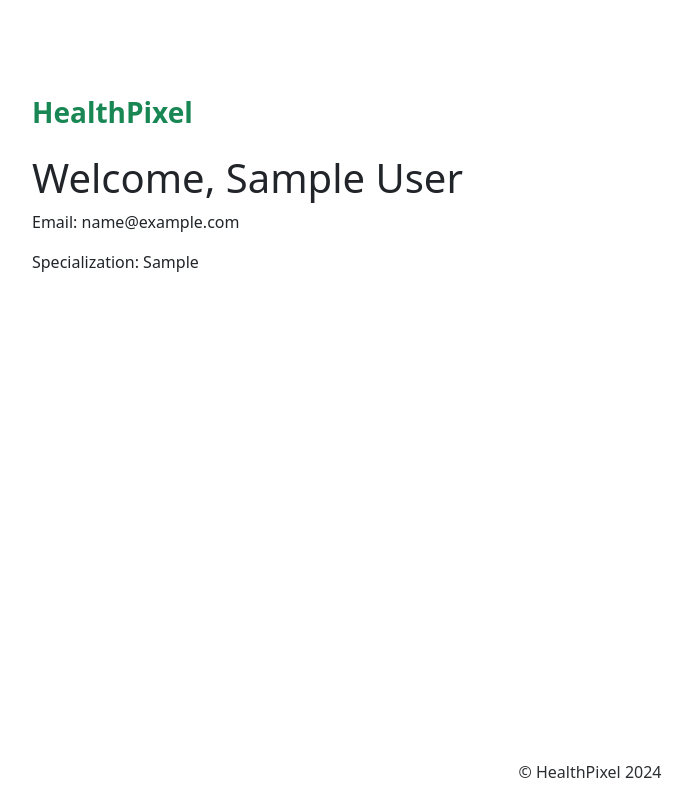
After one commit to HealthPixel/healthpixel, a Flask app: page /dashboard/1 in a window 1280 px wide. The commit adds this page. Shown: the whole page, without its empty margins (50-743 px from the left). Run offline with Flask 3, Linux system fonts and the light colour scheme; a user stored in the database is signed in; tables that the repository leaves empty hold one stand-in row (values such as "Sample post").

Commit message:
Login and Registration Authentication Done

```diff
--- a/api/app.py
+++ b/api/app.py
@@ -7,10 +7,20 @@ from os import getenv
 from flask import Flask, request, render_template, redirect, url_for, flash
 from api.auth import auth
 import secrets
+from flask_login import LoginManager
+from models.doctor import Doctor
 
 
 app = Flask(__name__)
 app.secret_key = secrets.token_hex(16)
+
+login_manager = LoginManager()
+login_manager.init_app(app)
+login_manager.login_view = 'auth.login'
+
+@login_manager.user_loader
+def load_user(id):
+    return storage._DBStorage__session.query(Doctor).get(id)
 
 app.register_blueprint(auth)
 
--- a/api/auth.py
+++ b/api/auth.py
@@ -5,6 +5,9 @@ Creates a new User and Integrates with Backend Database
 from models import storage
 from models.doctor import Doctor
 from models.base_model import Base, BaseModel
+from sqlalchemy.orm import sessionmaker, scoped_session
+from sqlalchemy.orm import Session
+from sqlalchemy.ext.declarative import declarative_base
 from flask_sqlalchemy import SQLAlchemy
 from flask import Blueprint, request, render_template, redirect, url_for, flash
 from flask_login import LoginManager, UserMixin, login_user, login_required, logout_user, current_user
@@ -33,6 +36,12 @@ def register():
             error_empty_fields = 'All fields are required'
             errors.append(error_empty_fields)
 
+        doctor = storage._DBStorage__session.query(Doctor).filter_by(email=email).first()
+        if doctor:
+            error_reg_user = 'User already exist, use a different email!'
+            errors.append(error_reg_user)
+            return render_template('register.html', err_reg_user=error_reg_user)
+
         # Check if passwords match before hashing
         if password != conf_password:
             error_pwd_mismatch = 'Passwords do not match'
@@ -51,7 +60,6 @@ def register():
             try:
                 storage.new(new_user)
                 storage.save()
-                flash("User Created Successfully!!!")
                 return redirect(url_for('auth.login'))
             except Exception as e:
                 errors.append(f'Error: {str(e)}')
@@ -59,20 +67,37 @@ def register():
                            error_ef = error_empty_fields,
                            error_pm = error_pwd_mismatch)
 
-
 @auth.route('/login', methods=['GET', 'POST'])
 def login():
+    errors = []
+    error_login = ''
+    error_empty_fields = ''
     if request.method == 'POST':
         email = request.form['email']
         password = request.form['password']
-        doctor = storage.__session.query(Doctor).filter_by(email=email).first()
 
-        if (doctor and check_password_hash(doctor.password, password)
-                                            and doctor.email == email):
+        # Check if all fields are not empty
+        if not email or not password:
+            error_empty_fields = 'All fields are required'
+            errors.append(error_empty_fields)
+            return render_template('login.html', err_ef=error_empty_fields)
+
+        doctor = storage._DBStorage__session.query(Doctor).filter_by(email=email).first()
+
+        if not (doctor and check_password_hash(doctor.password, password)):
+            error_login = 'Invalid Login. Check Username or Password!'
+            errors.append(error_login)
+            return render_template('login.html', err_login=error_login)
+
+        if not errors:
             login_user(doctor)
-            flash("Login Successfull")
-            # redirect(url_for())
-        else:
-                flash('Login Unsuccessful. Please check username and password.')
+            return redirect(url_for('auth.dashboard', id=doctor.id))
 
     return render_template('login.html')
+
+@auth.route('/dashboard/<id>')
+@login_required
+def dashboard(id):
+    user_data = storage._DBStorage__session.query(Doctor).filter_by(id=current_user.id).first()
+
+    return render_template('dashboard.html', user=user_data, user_id=id)
--- a/api/static/register.css
+++ b/api/static/register.css
@@ -1,3 +1,7 @@
+body {
+    background-color: #F0DBBF;
+}
+
 .error {
     background-color: #b40000;
     color: #eaeaea;
@@ -5,5 +9,4 @@
     border-radius: 10px;
     font-weight: bold;
     font-size: 16x;
-    display: block;
 }
--- /dev/null
+++ b/api/templates/dashboard.html
@@ -0,0 +1,31 @@
+<!DOCTYPE html>
+<html lang="en">
+  <head>
+    <meta charset="UTF-8" />
+    <meta name="viewport" content="width=device-width, initial-scale=1.0" />
+    <link
+      href="https://cdn.jsdelivr.net/npm/bootstrap@5.3.3/dist/css/bootstrap.min.css"
+      rel="stylesheet"
+    />
+    <script src="https://cdn.jsdelivr.net/npm/bootstrap@5.3.3/dist/js/bootstrap.bundle.min.js"></script>
+    <link rel="stylesheet" href="css/login.css" />
+    <!-- Link is to the HealthPixel logo but I'm yet to add it -->
+    <link rel="shortcut icon" href="img/Logo-icon.ico" />
+    <title>HealthPixel Dashboard</title>
+  </head>
+  <body>
+    <div class="container">
+      <div class="justify-content-center pt-5">
+        <div class="col-sm-7">
+          <h3 class="text-success fw-bold pt-4 mt-4 mb-4">HealthPixel</h3>
+        </div>
+        <h1>Welcome, {{ user.first_name }} {{ user.last_name }}</h1>
+        <p>Email: {{ user.email }}</p>
+        <p>Specialization: {{ user.specialization }}</p>
+      </div>
+      <footer class="fixed-bottom text-center">
+        <p class="text-secondary-emphasis">&copy HealthPixel 2024</p>
+      </footer>
+    </div>
+  </body>
+</html>
--- a/models/doctor.py
+++ b/models/doctor.py
@@ -23,6 +23,6 @@ class Doctor(BaseModel, Base, UserMixin):
     first_name = Column(String(50), nullable=False)
     last_name = Column(String(50), nullable=False)
     phone_number = Column(String(50), nullable=False)
-    email = Column(String(50), nullable=False)
+    email = Column(String(50), nullable=False, unique=True)
     specialization = Column(String(50), nullable=False)
     password = Column(String(128), nullable=False)
--- a/models/engine/db_storage.py
+++ b/models/engine/db_storage.py
@@ -55,6 +55,9 @@ class DBStorage():
         """Commits all changes of the current database session"""
         self.__session.commit()
 
+    def get_session(self):
+        return self.__session
+
     def delete(self, obj=None):
         """Deletes obj from the current database session"""
         if obj:
```
Also changed, not shown: api/static/login.css (+9 -0 lines), api/templates/login.html (+29 -4 lines), api/templates/register.html (+7 -4 lines), 1 other file.
